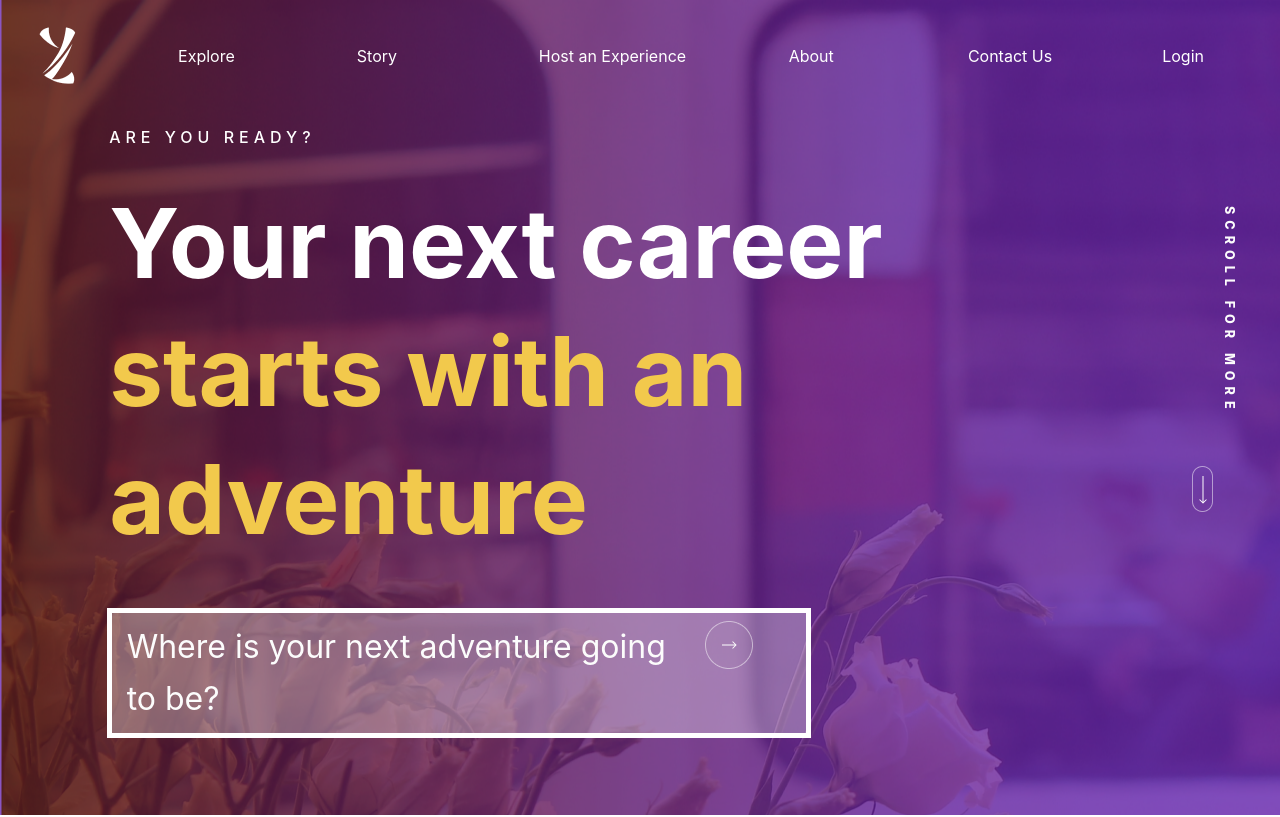
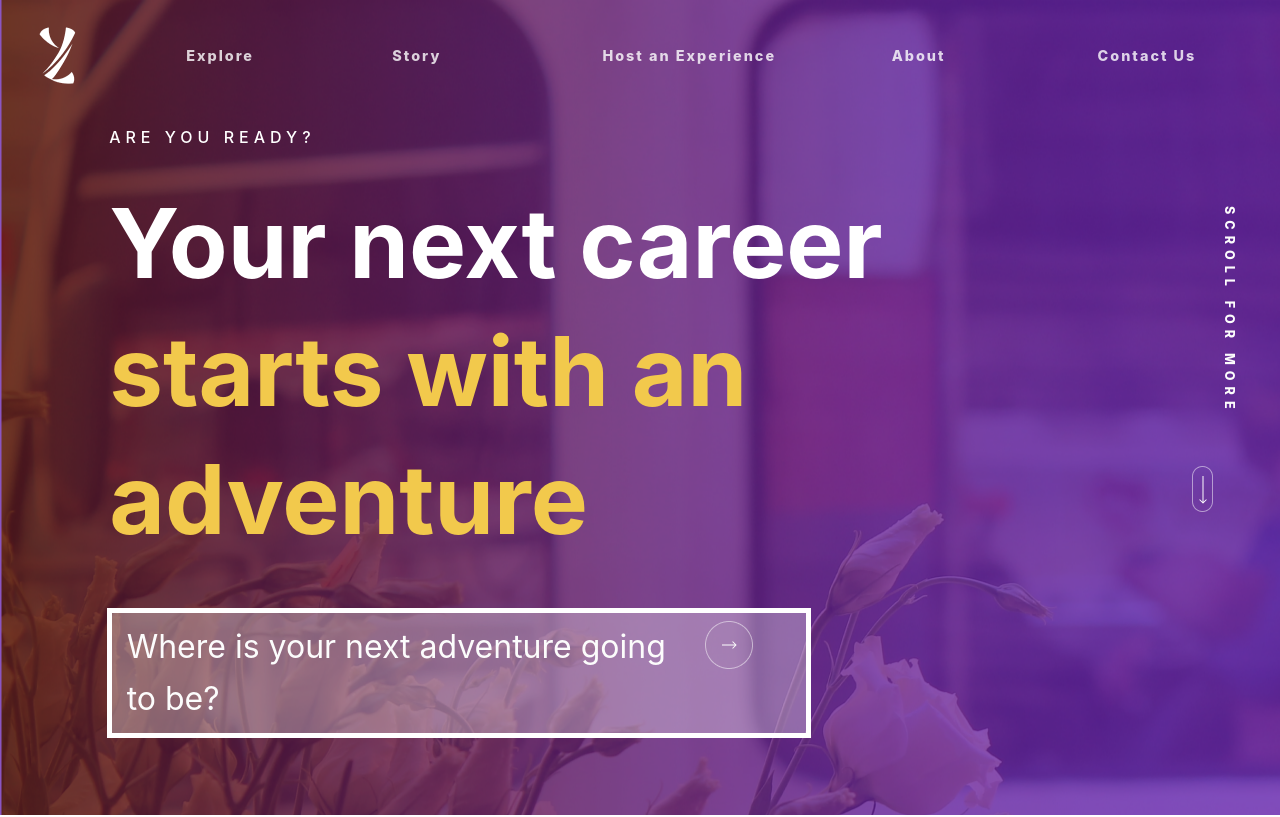
Before and after one commit to yoloventure/frontend, a React (Create React App) app in the folder client/: page / in a window 1280 px wide. Shown: the top 817 px of the page. Built offline with nearby package versions, Linux system fonts and the light colour scheme; a web font is replaced by a local one.

Commit message:
Fixed nav urls

```diff
--- a/client/src/App.js
+++ b/client/src/App.js
@@ -112,7 +112,7 @@ class App extends React.Component {
         path="/hostregister/round2"
         exact
         render={() => {
-          return <HostRegister_Round2 auth={this.state.auth}/>;
+          return <HostRegister_Round2 />;
         }}
       />
 
--- a/client/src/admin/Admin.js
+++ b/client/src/admin/Admin.js
@@ -41,7 +41,7 @@ class Admin extends React.Component {
             <title>Admin | YoloShadow</title> // insert dynamic title
         </Helmet>
 
-        <Navbar textColor={'black'} auth={this.props.auth} />
+        <Navbar textColor={'black'} />
 
         <div className="row mt-3 pt-5 align-items-center">
           <div className="col">
--- a/client/src/components/Navbar.css
+++ b/client/src/components/Navbar.css
@@ -10,6 +10,35 @@
   }
 }
 
+
 a:hover {
     text-decoration: underline !important;
 }
+
+.styleLi {
+  margin-left: 9%;
+  margin-right: 9%;
+}
+
+.nav-item {
+  /* Text_Misc/Nav */
+
+  font-family: Mplus 1p;
+  font-style: normal;
+  font-weight: 800;
+  font-size: 14.4px;
+  line-height: 30px;
+  /* identical to box height */
+
+  letter-spacing: 2px;
+
+  /* TextColors/Headers */
+
+  color: #30233D;
+  opacity: 0.8;
+}
+
+.activeLink {
+  opacity: initial;
+  /* add underline? */
+}
--- a/client/src/components/Navbar.js
+++ b/client/src/components/Navbar.js
@@ -3,7 +3,7 @@ import React from "react";
 import ReactDOM from "react-dom";
 import logoWhite from "../photos/Logo_white.png";
 import logoColored from "../photos/Logo_colored.png";
-import { BrowserRouter as Router } from "react-router-dom";
+import { BrowserRouter as Router, Link, NavLink } from "react-router-dom";
 import './Navbar.css'
 import PropTypes from 'prop-types';
 import { connect } from 'react-redux';
@@ -52,11 +52,6 @@ class Navbar extends React.Component {
       color: "",
 
     };
-    const styleLi = {
-      marginLeft:'9%',
-      marginRight:'9%'
-
-    };
     const styles2 = {
         marginLeft:'12%',
         marginRight:'12%',
@@ -95,9 +90,9 @@ class Navbar extends React.Component {
       <div>
       <nav  id='nav' className={classVal} style={this.state.navBackgroundStyle}>
 
-        <a className="navbar-brand" href="/" style={{ color: "#F2C94C" }}>
+        <Link className="navbar-brand" to="/" style={{ color: "#F2C94C" }}>
           {logoValue}
-        </a>
+        </Link>
         <button
           className="navbar-toggler"
           type="button"
@@ -112,15 +107,15 @@ class Navbar extends React.Component {
 
         <div className="collapse navbar-collapse" id="navbarSupportedContent">
           <ul className="navbar-nav mr-auto">
-            <li className="nav-item active" style={styleLi}>
-              <a className="nav-link" style={styles} href="/explore">
+            <li className="nav-item styleLi">
+              <NavLink activeClassName="activeLink" className="nav-link" style={styles} to="/explore">
                 Explore
-              </a>
+              </NavLink>
             </li>
-            <li className="nav-item active" style={styleLi}>
-              <a className="nav-link" style={styles} href="story">
+            <li className="nav-item styleLi">
+              <NavLink activeClassName="activeLink" className="nav-link" style={styles} to="/story">
                 Story
-              </a>
+              </NavLink>
             </li>
             {/*   <li className="nav-item dropdown">
            <a className="nav-link dropdown-toggle" href="#" id="navbarDropdown" role="button" data-toggle="dropdown" aria-haspopup="true" aria-expanded="false">
@@ -133,39 +128,39 @@ class Navbar extends React.Component {
              <a className="dropdown-item" href="#">Something else here</a>
            </div>
          </li> */}
-            <li className="nav-item active" style={styleLi}>
-              <a className="nav-link " style={styles2} href="hostexperience">
+            <li className="nav-item styleLi">
+              <NavLink activeClassName="activeLink" className="nav-link " style={styles2} to="/hostexperience">
                 Host an Experience
-              </a>
+              </NavLink>
             </li>
-            <li className="nav-item active" style={styleLi}>
-              <a className="nav-link " style={styles} href="about">
+            <li className="nav-item styleLi">
+              <NavLink activeClassName="activeLink" className="nav-link " style={styles} to="/about">
                 About
-              </a>
+              </NavLink>
             </li>
-            <li className="nav-item active" style={styleLi}>
-              <a className="nav-link " style={styles2} href="#footerOfEachPage">
+            <li className="nav-item styleLi">
+              <NavLink activeClassName="activeLink" className="nav-link " style={styles2} to="#footerOfEachPage">
                 Contact Us
-              </a>
+              </NavLink>
             </li>
             {!isAuthenticated ?
               <React.Fragment>
 
-              <li className="nav-item active" style={styleLi}>
-                <a className="nav-link "  href="login">Login</a>
+              <li className="nav-item styleLi">
+                <NavLink activeClassName="activeLink" className="nav-link "  to="/login">Login</NavLink>
               </li>
-              <li className="nav-item active" style={styleLi}>
-                <a className="nav-link " href="register">Register</a>
+              <li className="nav-item styleLi">
+                <NavLink activeClassName="activeLink" className="nav-link " to="/register">Register</NavLink>
               </li>
               </React.Fragment>
 
               :
                 <React.Fragment>
-                <li  className="nav-item active" style={styleLi}>
+                <li  className="nav-item styleLi">
                 <img style={{borderRadius: '50%'}} src='http://via.placeholder.com/60x60'/>
                 </li>
 
-                <li  className="nav-item active" style={{marginTop:'3%'}}>
+                <li  className="nav-item" style={{marginTop:'3%'}}>
 
 
                       <li class="dropdown order-1">
--- a/client/src/home/Homepage.js
+++ b/client/src/home/Homepage.js
@@ -21,7 +21,6 @@ export default class Homepage extends React.Component{
     const Link = require("react-router-dom").Link;
 
     return(
-
       <div>
         <Helmet>
           <title>YoloShadow</title>
@@ -203,10 +202,6 @@ export default class Homepage extends React.Component{
 
         </div>
 
-
-
-
-
     );
   }
 }
--- a/client/src/registration/HostRegister_Round2.js
+++ b/client/src/registration/HostRegister_Round2.js
@@ -12,7 +12,7 @@ import Round2_Page4 from "../components/regFormComponents/Round2_Page4";
 import Page7 from "../components/regFormComponents/Page7";
 import APIHostApp from "../api/APIHostApp";
 
-class HostRegister extends React.Component {
+class HostRegister_Round2 extends React.Component {
   constructor(props) {
     super(props);
 
@@ -73,7 +73,7 @@ class HostRegister extends React.Component {
         </Helmet>
 
         <div className="nav pb-5">
-          <Navbar textColor={"black"} auth={this.props.auth} />
+          <Navbar textColor={"black"} />
         </div>
 
         <div className="container pt-5 mt-5 mb-5">
@@ -125,4 +125,4 @@ class HostRegister extends React.Component {
   }
 }
 
-export default HostRegister;
+export default HostRegister_Round2;
```
Lines whose indentation alone changed are shown as unchanged.
